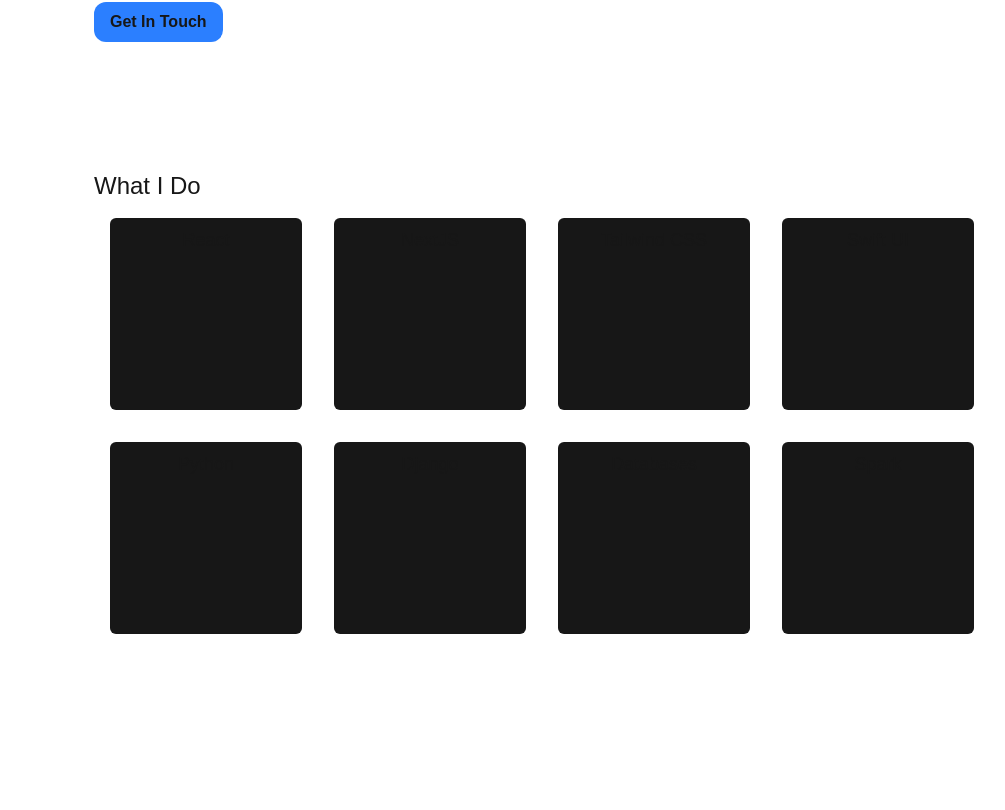
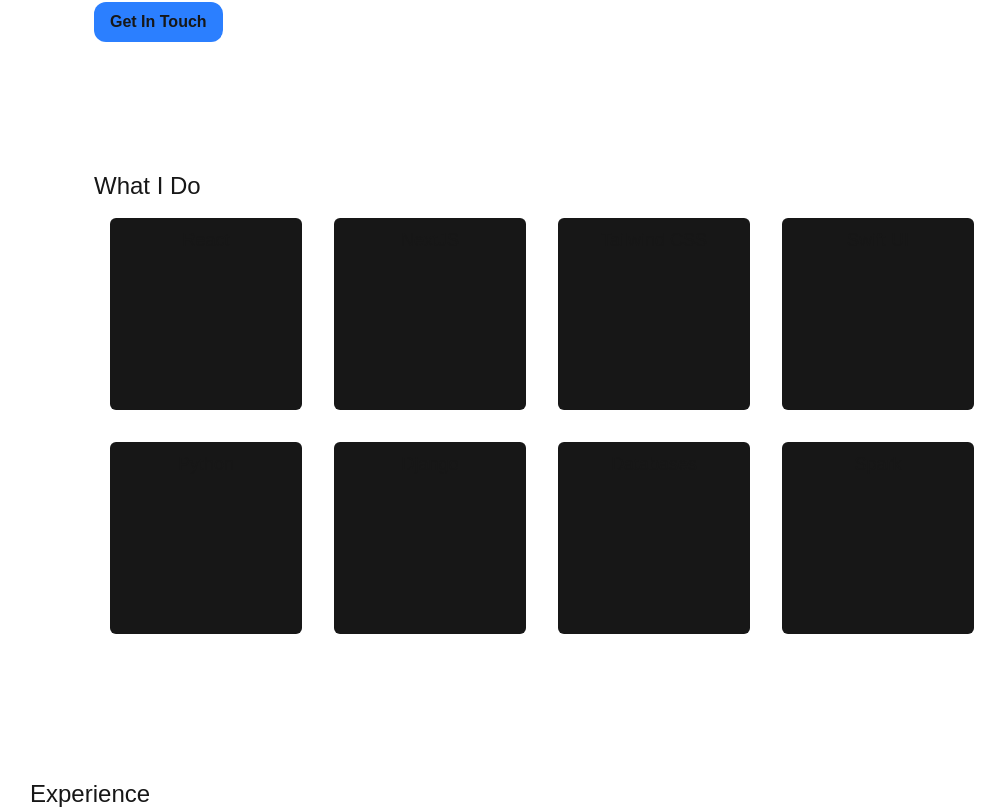
Before and after one commit to AndreJacobsPy/my-website, a Next.js app: page / in a window 1280 px wide. Shown: the part 494-1304 px from the top of the page, without its empty margins (34-1039 px from the left). Before the commit the page ends 1272 px from the top, so only its background shows below. Built offline with nearby package versions, Linux system fonts and the light colour scheme.

Commit message:
started experience section

```diff
--- /dev/null
+++ b/app/components/Experience/Experience.tsx
@@ -0,0 +1,7 @@
+interface ExperienceProps {}
+
+const Experience: React.FC<ExperienceProps> = ({}) => {
+  return <div></div>;
+};
+
+export default Experience;
--- a/app/components/Skills/Skills.tsx
+++ b/app/components/Skills/Skills.tsx
@@ -1,5 +1,3 @@
-import React from "react";
-
 // skill tile component
 interface SkillTileProps {
   skillName: string;
--- a/app/page.tsx
+++ b/app/page.tsx
@@ -18,6 +18,10 @@ const Home: React.FC = () => {
           <h1 className="text-2xl">What I Do</h1>
           <Skills />
         </div>
+
+        <div id="experience">
+          <h1 className="text-2xl">Experience</h1>
+        </div>
       </main>
     </div>
   );
```
